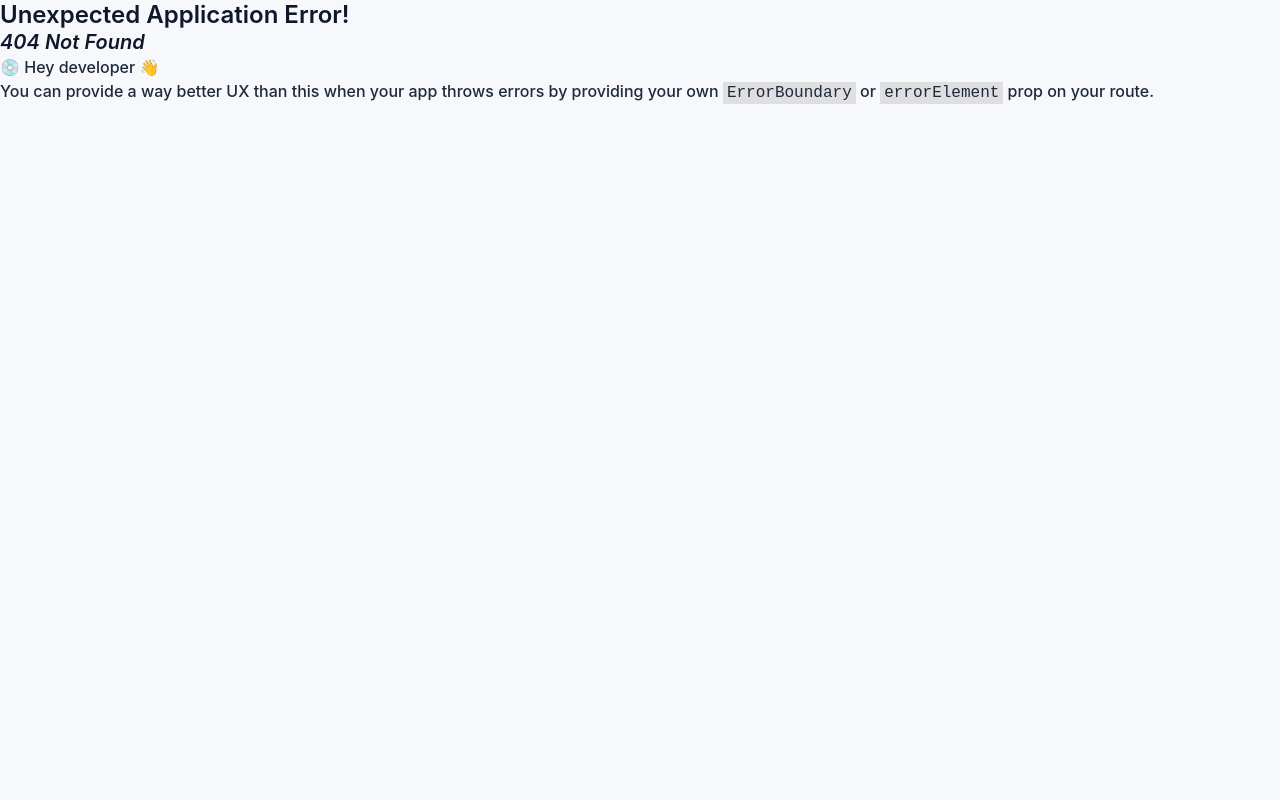
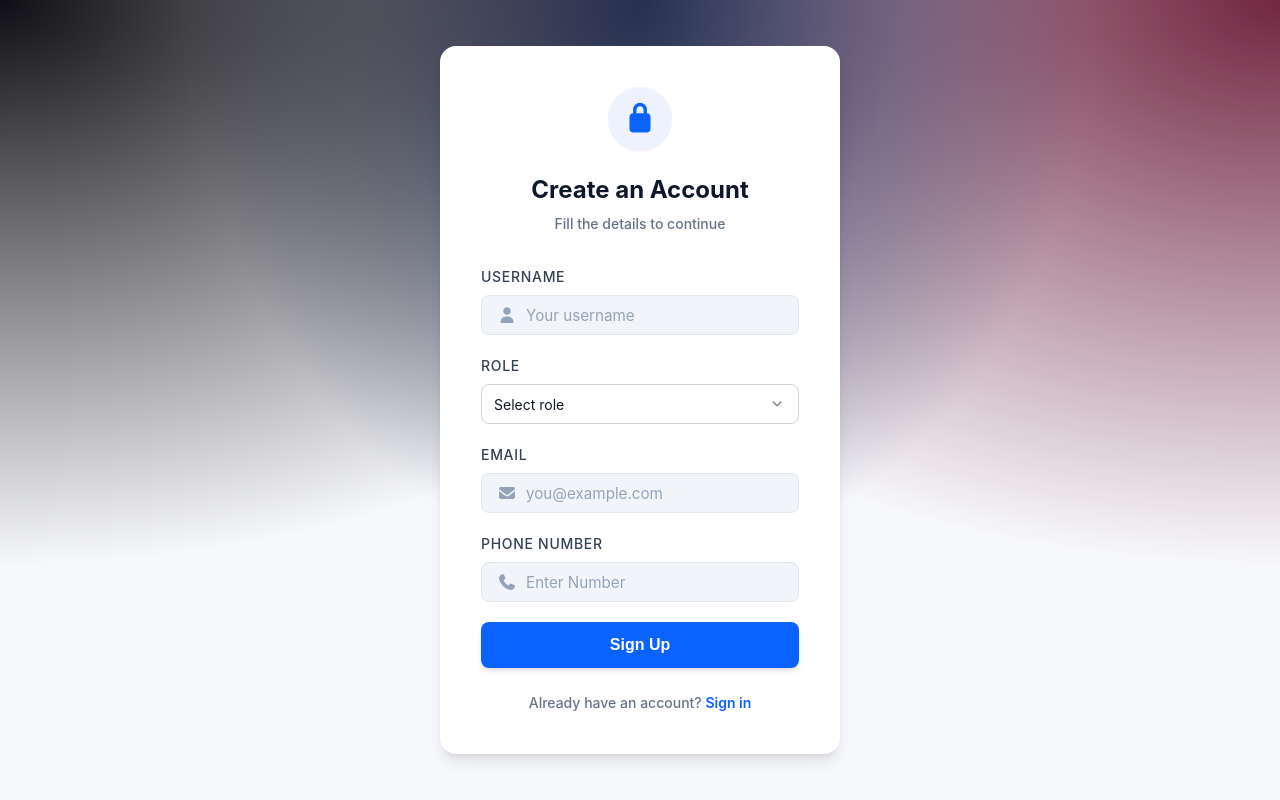
Before and after one commit to Client0-0/Interview_Management_UI, a React (Vite) app: page /signup in a window 1280 px wide. Before the commit this address had no page. Built offline with nearby package versions, Linux system fonts and the light colour scheme.

Commit message:
Added new screen for SignUp and made changes to the Approuter

```diff
--- a/src/Components/Admin/DashBoardComponents/Hr.tsx
+++ b/src/Components/Admin/DashBoardComponents/Hr.tsx
@@ -161,7 +161,7 @@ const HR: React.FC = () => {
                     className="menu-btn"
                     onClick={() => setOpenMenu(openMenu === i ? null : i)}
                   >
-                    ···
+                    <i className="fa-solid fa-ellipsis-vertical"></i>
                   </button>
 
                   {openMenu === i && (
--- a/src/Components/Admin/DashBoardComponents/Mentor.tsx
+++ b/src/Components/Admin/DashBoardComponents/Mentor.tsx
@@ -177,7 +177,7 @@ const Mentor: React.FC = () => {
                       setOpenMenu(openMenu === i ? null : i)
                     }
                   >
-                    ···
+                    <i className="fa-solid fa-ellipsis-vertical"></i>
                   </button>
 
                   {openMenu === i && (
--- a/src/Components/Admin/DashBoardComponents/Panels.tsx
+++ b/src/Components/Admin/DashBoardComponents/Panels.tsx
@@ -155,7 +155,7 @@ const Panels: React.FC = () => {
                       setOpenMenu(i);
                     }}
                   >
-                    ···
+                    <i className="fa-solid fa-ellipsis-vertical"></i>
                   </button>
 
                   {openMenu === i && (
--- a/src/Components/Admin/DashBoardComponents/TableActions.tsx
+++ b/src/Components/Admin/DashBoardComponents/TableActions.tsx
@@ -22,7 +22,7 @@ const TableActions: React.FC = () => {
           className="menu-btn"
           onClick={() => setOpen((prev) => !prev)}   // CLICK → TOGGLE
         >
-          ···
+          <i className="fa-solid fa-ellipsis-vertical"></i>
         </button>
 
         {open && (
--- a/src/Components/HRDashboard/CandidateManagement.module.css
+++ b/src/Components/HRDashboard/CandidateManagement.module.css
@@ -47,9 +47,10 @@
 
 .metricContent {
     display: flex;
-    align-items: flex-end;
+    align-items: center;
     justify-content: space-between;
     width: 100%;
+    margin-top: auto;
 }
 
 .visualContainer {
@@ -90,7 +91,7 @@
 /* Filters Section */
 .filtersContainer {
     padding: 2rem 2rem 1rem 2rem;
-    border-bottom: 1px solid var(--glass-border);
+    border-bottom: 1px solid var(--border);
 }
 
 .filtersHeader {
@@ -153,7 +154,7 @@
 
 .select {
     padding: 0.75rem;
-    border: 1px solid var(--glass-border);
+    border: 1px solid var(--border);
     border-radius: 10px;
     font-size: 0.95rem;
     color: var(--color-text-main);
@@ -172,7 +173,7 @@
 /* Tabs Section */
 .tabsSection {
     padding: 0 2rem;
-    border-bottom: 1px solid var(--glass-border);
+    border-bottom: 1px solid var(--border);
     margin-top: 1rem;
 }
 
@@ -212,7 +213,7 @@
 
 .candidateRow {
     padding: 2rem;
-    border-bottom: 1px solid var(--glass-border);
+    border-bottom: 1px solid var(--border);
     transition: background 0.2s;
 }
 
@@ -354,7 +355,7 @@
     padding: 0.25rem 0.75rem;
     border-radius: 6px;
     font-size: 0.8rem;
-    border: 1px solid var(--glass-border);
+    border: 1px solid var(--border);
     font-weight: 500;
 }
 
@@ -362,7 +363,7 @@
     background-color: rgba(255, 255, 255, 0.4);
     padding: 1rem;
     border-radius: 10px;
-    border: 1px solid var(--glass-border);
+    border: 1px solid var(--border);
     margin-top: 0.75rem;
 }
 
--- a/src/Components/Signup.tsx
+++ b/src/Components/Signup.tsx
@@ -30,7 +30,7 @@ const SignUp: React.FC = () => {
   });
 
   const [errors, setErrors] = useState<ErrorState>({});
-  const navigate=useNavigate();
+  const navigate = useNavigate();
   const handleChange = (
     e: ChangeEvent<HTMLInputElement | HTMLSelectElement>
   ) => {
@@ -96,7 +96,9 @@ const SignUp: React.FC = () => {
     <div className="login-wrapper">
       <div className="login-card">
         <div className="icon-circle">
-          <span className="lock-icon">🔐</span>
+          <span className="lock-icon">
+            <i className="fa-solid fa-lock"></i>
+          </span>
         </div>
 
         <h2 className="title">Create an Account</h2>
@@ -105,7 +107,7 @@ const SignUp: React.FC = () => {
         {/* Username */}
         <div className="form-group">
           <label>Username</label>
-          <div className="input-box">
+          <div className={`input-box ${errors.Username ? 'error' : ''}`}>
             <span className="input-icon">
               <i className="fa-solid fa-user text-gray-400 text-lg"></i>
             </span>
@@ -116,16 +118,14 @@ const SignUp: React.FC = () => {
               onChange={handleChange}
             />
           </div>
-          {errors.Username && <small>{errors.Username}</small>}
+          {errors.Username && <small className="error-text">{errors.Username}</small>}
         </div>
 
         {/* Role */}
         <div className="form-group">
           <label>Role</label>
-          <div className="input-box">
-            <span className="input-icon">
-              <i className="fa-solid fa-user-gear text-gray-400 text-lg"></i>
-            </span>
+          <div className={`input-box ${errors.Role ? 'error' : ''}`}>
+
             <select name="Role" onChange={handleChange}>
               <option value="">Select role</option>
               <option value="hr">HR</option>
@@ -133,13 +133,13 @@ const SignUp: React.FC = () => {
               <option value="mentor">Mentor</option>
             </select>
           </div>
-          {errors.Role && <small>{errors.Role}</small>}
+          {errors.Role && <small className="error-text">{errors.Role}</small>}
         </div>
 
         {/* Email */}
         <div className="form-group">
           <label>Email</label>
-          <div className="input-box">
+          <div className={`input-box ${errors.Email ? 'error' : ''}`}>
             <span className="input-icon">
               <i className="fa-solid fa-envelope text-gray-400 text-lg"></i>
             </span>
@@ -150,24 +150,24 @@ const SignUp: React.FC = () => {
               onChange={handleChange}
             />
           </div>
-          {errors.Email && <small>{errors.Email}</small>}
+          {errors.Email && <small className="error-text">{errors.Email}</small>}
         </div>
 
         {/* Phone */}
         <div className="form-group">
           <label>Phone Number</label>
-          <div className="input-box">
+          <div className={`input-box ${errors.Phone ? 'error' : ''}`}>
             <span className="input-icon">
               <i className="fa-solid fa-phone text-gray-400 text-lg"></i>
             </span>
             <input
               type="text"
               name="PhoneNumber"
-              placeholder="10-digit number"
+              placeholder="Enter Number"
               onChange={handleChange}
             />
           </div>
-          {errors.Phone && <small>{errors.Phone}</small>}
+          {errors.Phone && <small className="error-text">{errors.Phone}</small>}
         </div>
 
         {/* Password */}
--- a/src/Components/Styles/Signup.css
+++ b/src/Components/Styles/Signup.css
@@ -14,7 +14,7 @@
   background: #fff;
   padding: 40px 50px;
   border-radius: 20px;
-  box-shadow: 0 8px 25px rgba(0,0,0,0.08);
+  box-shadow: 0 8px 25px rgba(0, 0, 0, 0.08);
   text-align: center;
 }
 
@@ -73,21 +73,33 @@
   gap: 10px;
 }
 
-small {
-    color: red;
+small.error-text {
+  color: #ef4444;
+  font-size: 12px;
+  margin-top: 5px;
+  display: block;
+}
+
+.input-box.error {
+  border: 1px solid #ef4444;
 }
 
 select {
-    width: 100%;
-    border: 1px solid #ddd;
-    padding: 5px;
-    border-radius: 5px;
+  width: 100%;
+  border: none;
+  padding: 2px;
+  background: transparent;
+  outline: none;
+  font-size: 14px;
+  color: inherit;
+  appearance: none;
+  /* Hide default arrow to use custom if needed, or keep it */
 }
 
 select:focus {
-    border: none !important;
-    box-shadow: none !important;
-    box-sizing:unset;
+  border: none !important;
+  box-shadow: none !important;
+  box-sizing: unset;
 }
 
 .input-box input {
@@ -99,7 +111,7 @@ select:focus {
 }
 
 input:focus {
-    box-shadow: none !important;
+  box-shadow: none !important;
 }
 
 /* icons inside input */
@@ -151,6 +163,7 @@ input:focus {
   font-weight: 500;
   text-decoration: none;
 }
+
 /* ——— Existing desktop/tablet styles remain the same ——— */
 
 
--- a/src/Router/AppRouter.tsx
+++ b/src/Router/AppRouter.tsx
@@ -2,6 +2,7 @@ import { createBrowserRouter, Navigate } from "react-router-dom";
 import { Suspense, lazy } from "react";
 import ProtectedRoute from "./ProtectedRoute";
 import PageLoader from "./PageLoader";
+import RootLayout from "./RootLayout";
 //import AddHRModal from "../Components/Admin/AddDashBoardComponents/AddHrModel";
 import AddUserModal from "../Components/Admin/AddDashBoardComponents/AddUserModal";
 import UserView from "../Components/Admin/View/UserView";
@@ -33,6 +34,7 @@ import BulkUploadCandidates from "../Components/Admin/DashBoardComponents/BulkUp
 
 /* PUBLIC */
 const Login = lazy(() => import("../Components/Login/Login"));
+const Signup = lazy(() => import("../Components/Signup"));
 
 /* ADMIN */
 const AdminLayout = lazy(() => import("../Components/Admin/Layout/AdminLayout"));
@@ -64,6 +66,9 @@ const SetAvailability = lazy(() => import("../Components/PanelDashboard/SetAvail
 const PanelCandidateDetails = lazy(() => import("../Components/PanelDashboard/PanelCandidateDetails"));
 
 export const router = createBrowserRouter([
+  {
+    element: <RootLayout />,
+    children: [
       { path: "/", element: <Navigate to="/login" replace /> },
 
       {
@@ -71,6 +76,14 @@ export const router = createBrowserRouter([
         element: (
           <Suspense fallback={<PageLoader />}>
             <Login />
+          </Suspense>
+        ),
+      },
+      {
+        path: "/signup",
+        element: (
+          <Suspense fallback={<PageLoader />}>
+            <Signup />
           </Suspense>
         ),
       },
@@ -356,4 +369,6 @@ export const router = createBrowserRouter([
           },
         ],
       },
+    ],
+  },
 ]);
--- /dev/null
+++ b/src/Router/RootLayout.tsx
@@ -0,0 +1,10 @@
+import { Outlet, ScrollRestoration } from "react-router-dom";
+
+export default function RootLayout() {
+    return (
+        <>
+            <ScrollRestoration />
+            <Outlet />
+        </>
+    );
+}
```
Lines whose indentation alone changed are shown as unchanged.
